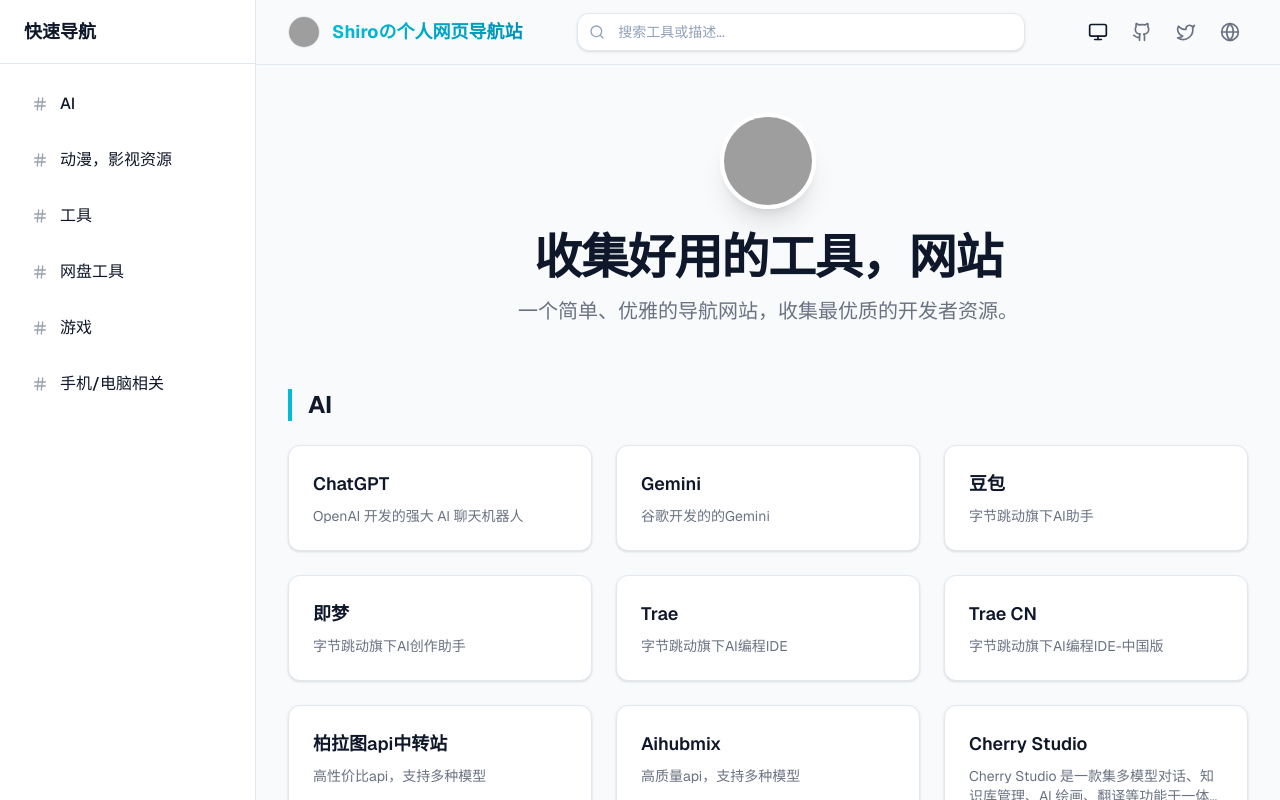
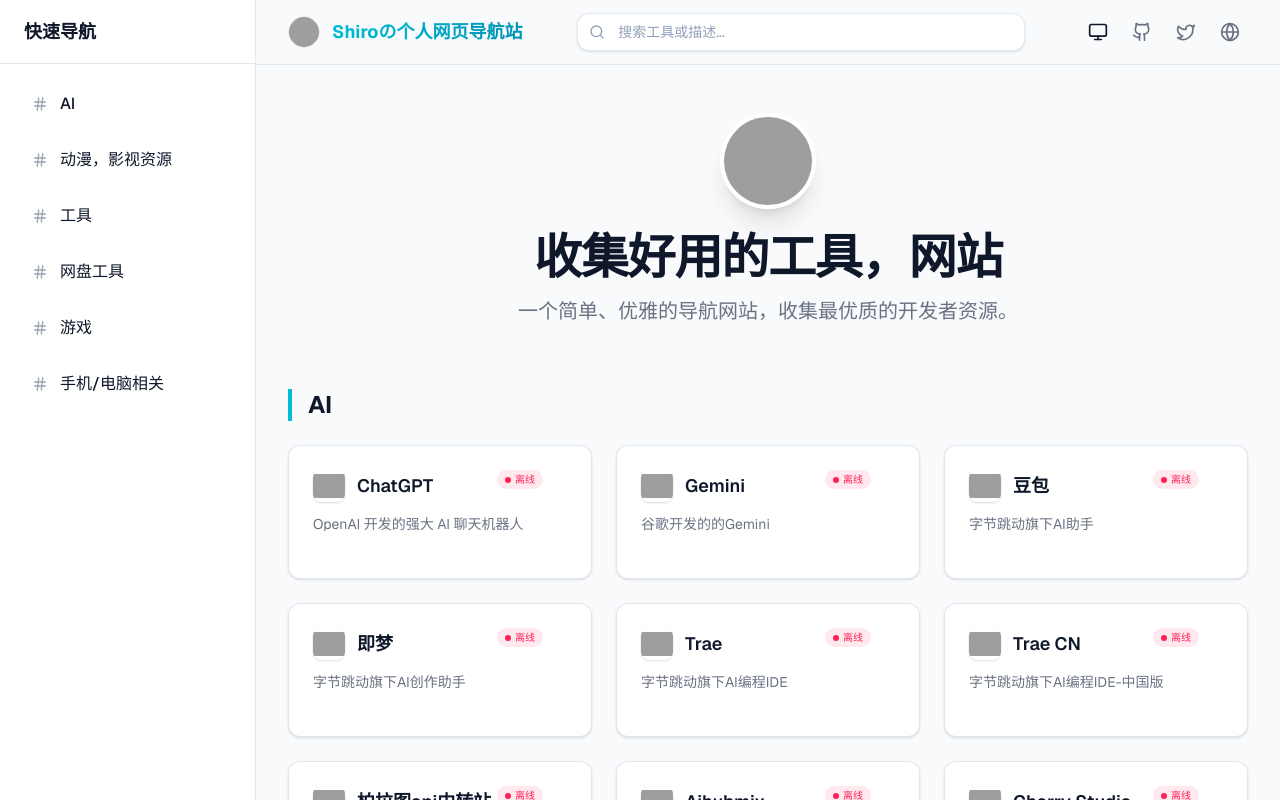
Before and after one commit to luojisama/nav_site, a Next.js app: page / in a window 1280 px wide. Shown: the top 800 px of the page. Built offline with nearby package versions, Linux system fonts and the light colour scheme; no server answers; grey boxes are pictures that could not be loaded.

Commit message:
feat(页面组件): 为链接卡片添加状态检测和图标加载功能
- 新增 SiteCard 组件实现链接状态检测（在线/离线）
- 添加多源 favicon 加载功能并支持失败降级
- 优化卡片交互效果和视觉反馈
- 更新 ChatGPT 链接地址

```diff
--- a/app/page.tsx
+++ b/app/page.tsx
@@ -1,9 +1,145 @@
 'use client';
 
-import { siteConfig } from "@/data/siteConfig";
-import { ExternalLink, Sun, Moon, Monitor, Search, Menu, X, Hash, ChevronUp } from "lucide-react";
+import { siteConfig, LinkItem } from "@/data/siteConfig";
+import { ExternalLink, Sun, Moon, Monitor, Search, Menu, X, Hash, ChevronUp, CheckCircle2, XCircle, Loader2 } from "lucide-react";
 import { useTheme } from "next-themes";
 import { useEffect, useState, useMemo } from "react";
+
+function SiteCard({ item }: { item: LinkItem }) {
+  const [status, setStatus] = useState<'loading' | 'online' | 'offline'>('loading');
+  const [iconErrorCount, setIconErrorCount] = useState(0);
+
+  const domain = useMemo(() => {
+    try {
+      return new URL(item.url).hostname;
+    } catch (e) {
+      return '';
+    }
+  }, [item.url]);
+
+  const faviconUrls = useMemo(() => [
+    `https://unavatar.io/${domain}?fallback=false`,
+    `https://api.iowen.cn/favicon/${domain}.png`,
+    `https://icon.horse/icon/${domain}`,
+    `https://www.google.com/s2/favicons?domain=${domain}&sz=128`,
+    `https://icons.duckduckgo.com/ip3/${domain}.ico`
+  ], [domain]);
+
+  const [allIconsFailed, setAllIconsFailed] = useState(false);
+  const [iconLoaded, setIconLoaded] = useState(false);
+  const currentIconUrl = faviconUrls[iconErrorCount];
+
+  // 当域名改变时重置图标状态
+  useEffect(() => {
+    setIconErrorCount(0);
+    setAllIconsFailed(false);
+    setIconLoaded(false);
+  }, [domain]);
+
+  useEffect(() => {
+    const checkConnectivity = async () => {
+      const controller = new AbortController();
+      const timeoutId = setTimeout(() => controller.abort(), 8000); // 增加到8秒
+
+      try {
+        // 优先使用 fetch no-cors 尝试
+        await fetch(item.url, {
+          mode: 'no-cors',
+          cache: 'no-store',
+          signal: controller.signal,
+          headers: {
+            'Pragma': 'no-cache',
+            'Cache-Control': 'no-cache'
+          }
+        });
+        setStatus('online');
+      } catch (e) {
+        // 如果 fetch 失败（可能是由于严格的 CORS 或其他原因），
+        // 尝试使用图片加载作为保底检测方式，因为图片加载受 CORS 限制较小
+        const img = new Image();
+        img.onload = () => setStatus('online');
+        img.onerror = () => setStatus('offline');
+        // 尝试加载该域名的 favicon.ico，这通常是允许跨域读取的资源
+        img.src = `${item.url}/favicon.ico?t=${Date.now()}`;
+
+        // 再次设置一个保底超时，如果图片加载也卡住了
+        setTimeout(() => {
+          if (status === 'loading') setStatus('offline');
+        }, 5000);
+      } finally {
+        clearTimeout(timeoutId);
+      }
+    };
+
+    checkConnectivity();
+  }, [item.url, domain]);
+
+  return (
+    <a
+      href={item.url}
+      target="_blank"
+      rel="noopener noreferrer"
+      className="group block p-6 bg-card-bg rounded-xl shadow-sm hover:shadow-xl transition-all duration-300 border border-card-border hover:border-primary relative overflow-hidden"
+    >
+      <div className="flex items-start justify-between mb-3">
+        <div className="flex items-center gap-3">
+          <div className="relative w-8 h-8 flex-shrink-0">
+            {domain && !allIconsFailed ? (
+              <>
+                <img
+                  key={currentIconUrl}
+                  src={currentIconUrl}
+                  alt=""
+                  className={`w-8 h-8 rounded-lg shadow-sm group-hover:scale-110 transition-all duration-300 bg-white object-contain absolute inset-0 z-10 ${iconLoaded ? 'opacity-100' : 'opacity-0'}`}
+                  onLoad={() => setIconLoaded(true)}
+                  onError={() => {
+                    setIconLoaded(false);
+                    if (iconErrorCount < faviconUrls.length - 1) {
+                      setIconErrorCount(prev => prev + 1);
+                    } else {
+                      setAllIconsFailed(true);
+                    }
+                  }}
+                />
+                {!iconLoaded && (
+                  <div className="w-8 h-8 rounded-lg bg-primary/5 flex items-center justify-center text-primary/30 font-bold text-lg absolute inset-0 animate-pulse">
+                    {item.name.charAt(0).toUpperCase()}
+                  </div>
+                )}
+              </>
+            ) : (
+              <div className="w-8 h-8 rounded-lg bg-primary/10 flex items-center justify-center text-primary font-bold text-lg shadow-sm group-hover:scale-110 transition-transform">
+                {item.name.charAt(0).toUpperCase()}
+              </div>
+            )}
+          </div>
+          <h4 className="text-lg font-semibold group-hover:text-primary transition-colors text-foreground truncate max-w-[180px]">
+            {item.name}
+          </h4>
+        </div>
+        <div className="flex items-center gap-2">
+          {status === 'loading' ? (
+            <Loader2 className="w-4 h-4 text-gray-400 animate-spin" />
+          ) : status === 'online' ? (
+            <div className="flex items-center gap-1 text-[10px] font-medium text-emerald-500 bg-emerald-500/10 px-2 py-0.5 rounded-full">
+              <span className="w-1.5 h-1.5 rounded-full bg-emerald-500 animate-pulse" />
+              在线
+            </div>
+          ) : (
+            <div className="flex items-center gap-1 text-[10px] font-medium text-rose-500 bg-rose-500/10 px-2 py-0.5 rounded-full">
+              <span className="w-1.5 h-1.5 rounded-full bg-rose-500" />
+              离线
+            </div>
+          )}
+          <ExternalLink className="w-4 h-4 text-gray-400 group-hover:text-primary opacity-0 group-hover:opacity-100 transition-all transform translate-x-2 group-hover:translate-x-0" />
+        </div>
+      </div>
+      <p className="text-gray-500 dark:text-gray-400 text-sm line-clamp-2 min-h-[40px]">
+        {item.description}
+      </p>
+    </a>
+  );
+}
 
 export default function Home() {
   const { theme, setTheme } = useTheme();
@@ -206,23 +342,7 @@ export default function Home() {
                   </h3>
                   <div className="grid grid-cols-1 sm:grid-cols-2 xl:grid-cols-3 gap-6">
                     {category.items.map((item) => (
-                      <a
-                        key={item.name}
-                        href={item.url}
-                        target="_blank"
-                        rel="noopener noreferrer"
-                        className="group block p-6 bg-card-bg rounded-xl shadow-sm hover:shadow-xl transition-all duration-300 border border-card-border hover:border-primary relative overflow-hidden"
-                      >
-                        <div className="flex items-start justify-between mb-2">
-                          <h4 className="text-lg font-semibold group-hover:text-primary transition-colors text-foreground">
-                            {item.name}
-                          </h4>
-                          <ExternalLink className="w-4 h-4 text-gray-400 group-hover:text-primary opacity-0 group-hover:opacity-100 transition-all transform translate-x-2 group-hover:translate-x-0" />
-                        </div>
-                        <p className="text-gray-500 dark:text-gray-400 text-sm line-clamp-2">
-                          {item.description}
-                        </p>
-                      </a>
+                      <SiteCard key={item.name} item={item} />
                     ))}
                   </div>
                 </section>
--- a/data/siteConfig.ts
+++ b/data/siteConfig.ts
@@ -41,7 +41,7 @@ export const siteConfig = {
       items: [
         {
           name: "ChatGPT",
-          url: "https://chat.openai.com",
+          url: "https://chatgpt.com",
           description: "OpenAI 开发的强大 AI 聊天机器人",
         },
         {
```
